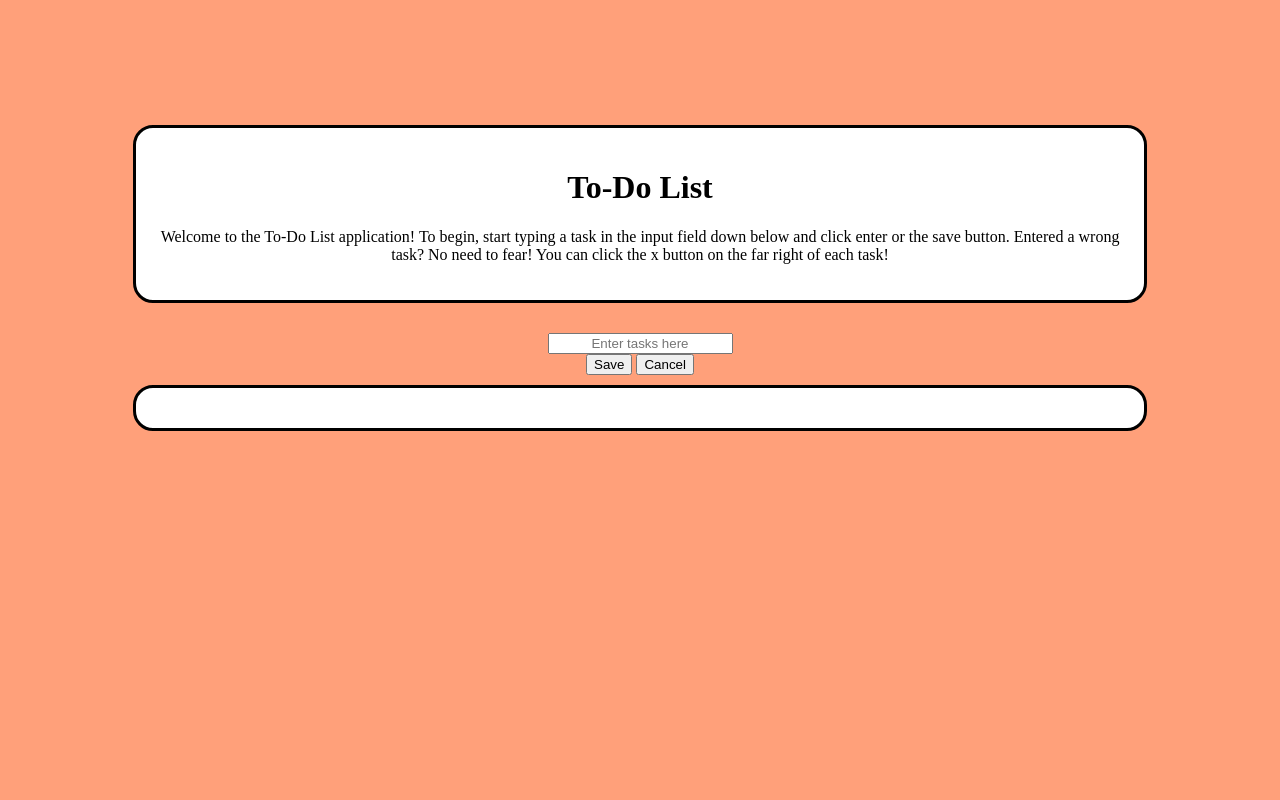
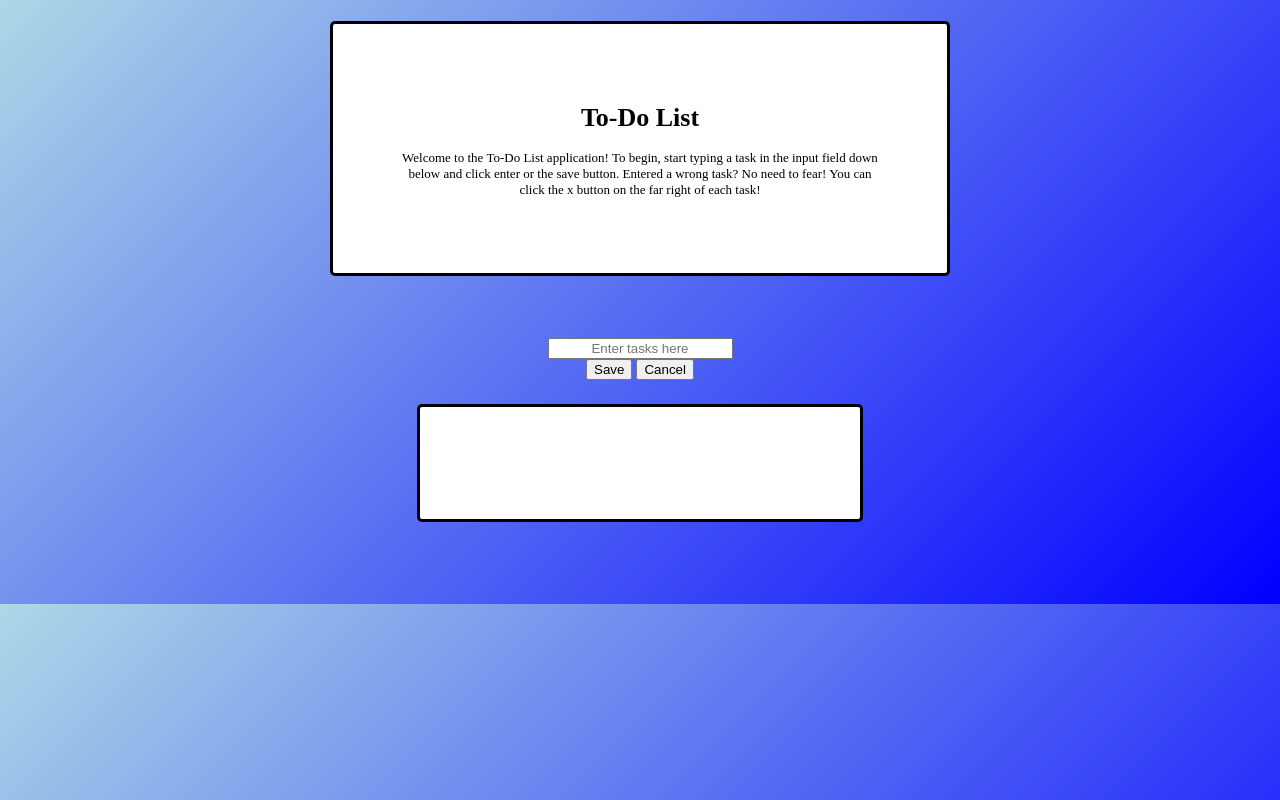
Before and after one commit to KelsieMcDonald-2003/JavaScript_ToDoList, a website built with webpack: page src/index.html in a window 1280 px wide. Built offline with nearby package versions, Linux system fonts and the light colour scheme.

Commit message:
Added some more styling.

```diff
--- a/package.json
+++ b/package.json
@@ -38,6 +38,7 @@
         "chart.js": "^3.9.1",
         "less": "^4.1.1",
         "regenerator-runtime": "^0.13.9",
-        "toastr": "^2.1.4"
+        "toastr": "^2.1.4",
+        "view": "^1.1.1"
     }
 }
--- a/src/css/style1.css
+++ b/src/css/style1.css
@@ -1,18 +1,20 @@
 body {
-    background-color: lightsalmon;
+    background: linear-gradient(-45deg, blue, lightblue)
 }
 
 .introduction {
     text-align: center;
     background-color: white;
     border: solid;
-    border-radius: 20px;
-    padding: 20px;
-    margin: 30px;
+    border-radius: 5px;
+    padding:5%;
+    margin-left: 25%;
+    margin-right: 25%;
+    font-size: small;
 }
 
 .todolist {
-    margin:20px;
+    margin: 5%;
 }
 
 .formcontainer {
@@ -22,20 +24,27 @@ body {
 .listcontainer {
     background-color: white;
     border: solid;
-    border-radius: 20px;
-    margin: 10px;
-    padding: 20px;
-    content: 30px;
+    border-radius: 5px;
+    margin-left: 30%;
+    margin-right: 30%;
+    padding: 5%;
+    content: 5%;
+    font-size: x-large;
 }
 
 .listcontainer button {
     position: absolute;
-    right: 200px;
+    right: 35%;
+    font-size: x-large;
+    border: solid;
+    background: linear-gradient(-45deg, red, lightcoral);
+    border-color: black;
+    border-radius: 25px;
 }
 
 .container {
-    padding: 75px;
-    margin: 20px;
+    padding: 1%;
+    /* margin: 5%; */
 }
 
 input {
```
Also changed, not shown: 1 other file.
